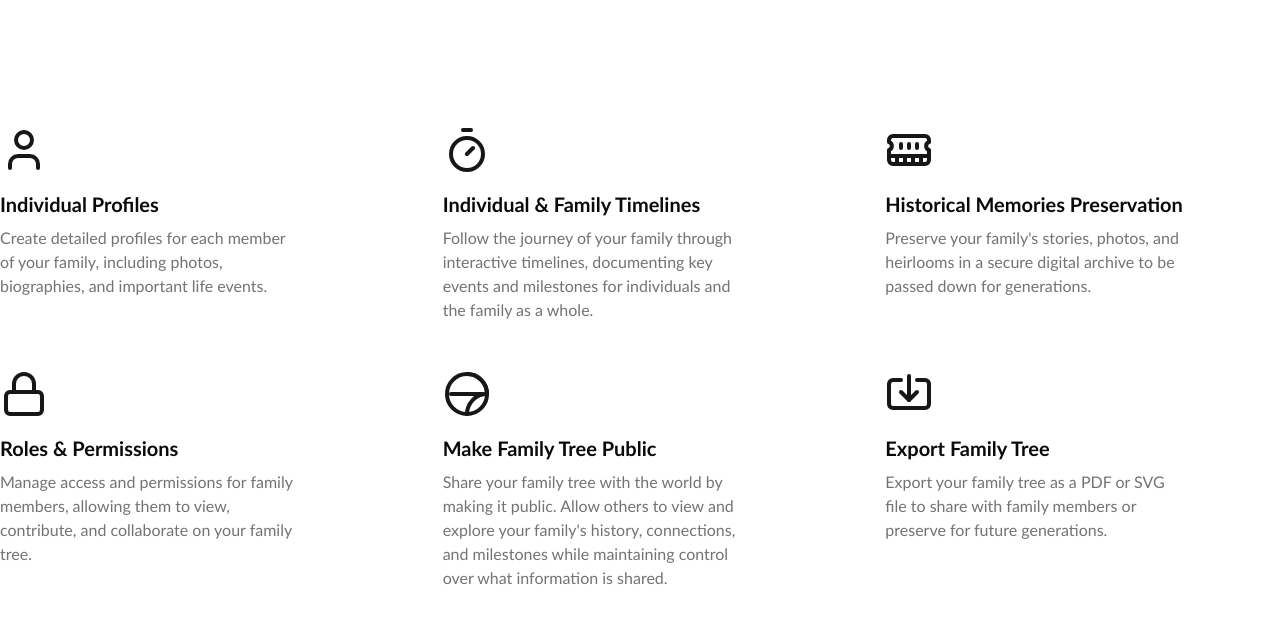
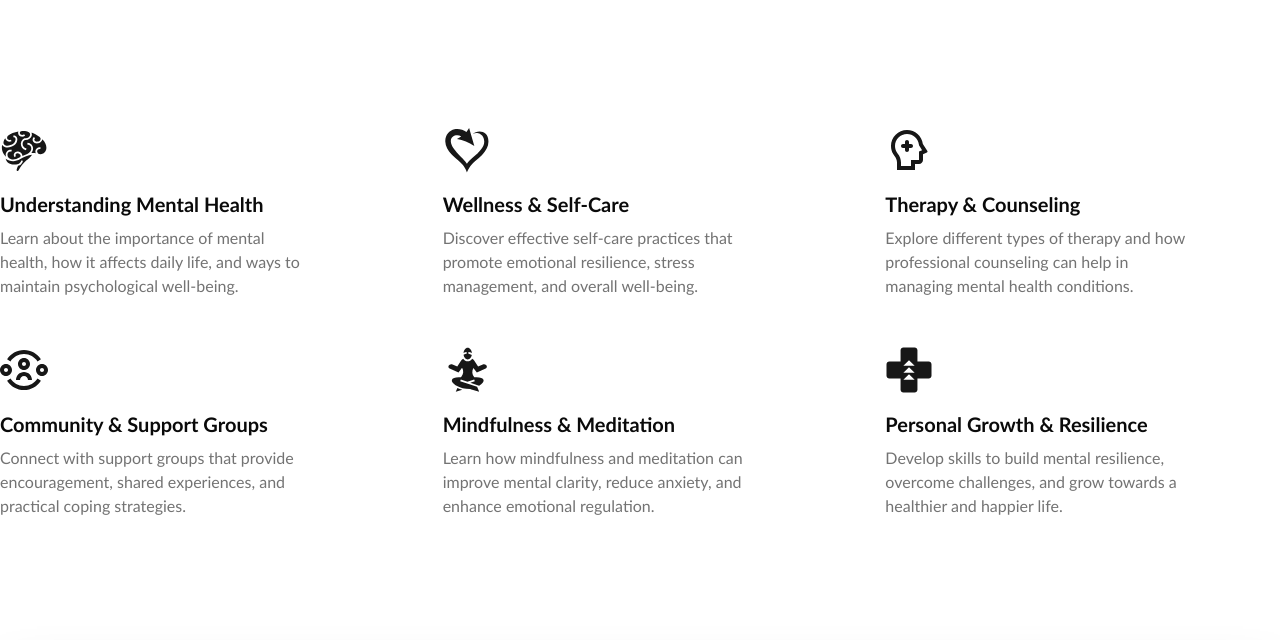
Before and after one commit to Oseun12/Mental-Health, a Next.js app: page / in a window 1280 px wide. Shown: the part 1880-2520 px from the top of the page. Built offline with nearby package versions, Linux system fonts and the light colour scheme; grey boxes are pictures that could not be loaded.

Commit message:
Chore: Home page setup

```diff
--- a/src/app/_components/Introduction.tsx
+++ b/src/app/_components/Introduction.tsx
@@ -18,8 +18,8 @@ function Introduction() {
                 cope with life’s challenges, work productively, and contribute meaningfully to their communities.
             </p>
 
-            <div className='flex mx-auto max-w-screen-xl gap-10'>
-            <div className='w-1/2'>
+            <div className='md:flex mx-auto max-w-screen-xl gap-10'>
+                <div className='md:w-1/2'>
                     <h2 className="mt-8 text-2xl font-semibold text-gray-800">Why is Mental Health Important?</h2>
                     <p className="mt-4 text-lg text-gray-700 leading-relaxed">
                         Mental health is just as important as physical health. Poor mental health can lead to a range of issues, including
@@ -37,7 +37,7 @@ function Introduction() {
                     </ul>
                 </div>
 
-                <div className='w-1/2'>
+                <div className='md:w-1/2'>
                     <h2 className="mt-8 text-2xl font-semibold text-gray-800">How to Maintain Good Mental Health</h2>
                     <p className="mt-4 text-lg text-gray-700 leading-relaxed">
                         Maintaining mental well-being requires intentional effort. Here are some ways to promote mental health:
--- a/src/app/_components/Introduction2.tsx
+++ b/src/app/_components/Introduction2.tsx
@@ -1,13 +1,8 @@
-import { ImportIcon, LockIcon, MemoryStickIcon, PublicTreeIcon, TimerIcon, UserIcon } from '@/components/Icon'
 import React from 'react'
-// import {
-//     ImportIcon,
-//     MemoryStickIcon,
-//     PublicTreeIcon,
-//     TimerIcon,
-//     UserIcon,
-//     LockIcon,
-//   } from "../components/Icons";
+import { GiBrain, GiSelfLove, GiMeditation, GiHealthIncrease  } from "react-icons/gi";
+import { RiPsychotherapyLine, RiUserCommunityLine } from "react-icons/ri";
+
+
 
 function Introduction2() {
   return (
@@ -17,97 +12,58 @@ function Introduction2() {
         >
           <div className='grid gap-10 sm:grid-cols-2 md:grid-cols-3 w-full 2xl:grid-cols-3 lg:gap-12'>
             <div className='flex flex-col items-center text-center space-y-4 lg:text-left lg:items-start'>
-              <UserIcon className='h-12 w-12 text-primary' />
+              < GiBrain className='h-12 w-12 text-primary' />
               <div className='space-y-2'>
-                <h3 className='text-xl font-bold'>Individual Profiles</h3>
+                <h3 className='text-xl font-bold'>Understanding Mental Health</h3>
                 <p className='max-w-[300px] text-muted-foreground'>
-                  Create detailed profiles for each member of your family,
-                  including photos, biographies, and important life events.
+                  Learn about the importance of mental health, how it affects daily life, and ways to maintain psychological well-being.
                 </p>
               </div>
-
             </div>
             <div className='flex flex-col items-center text-center space-y-4 lg:text-left lg:items-start'>
-              <TimerIcon className='h-12 w-12 text-primary' />
+              <GiSelfLove className='h-12 w-12 text-primary' />
               <div className='space-y-2'>
-                <h3 className='text-xl font-bold'>
-                  Individual & Family Timelines
-                </h3>
+                <h3 className='text-xl font-bold'>Wellness & Self-Care</h3>
                 <p className='max-w-[300px] text-muted-foreground'>
-                  Follow the journey of your family through interactive
-                  timelines, documenting key events and milestones for
-                  individuals and the family as a whole.
+                  Discover effective self-care practices that promote emotional resilience, stress management, and overall well-being.
                 </p>
               </div>
-              {/* <Link
-                  href='#'
-                  className='inline-flex h-9 items-center justify-center rounded-md bg-[#E6E5E5] px-4 py-2 text-sm font-medium text-black shadow transition-colors hover:bg-[#E6E5E5]/90 focus-visible:outline-none focus-visible:ring-1 focus-visible:ring-ring disabled:pointer-events-none disabled:opacity-50'
-                  prefetch={false}
-                >
-                  Learn More
-                </Link> */}
             </div>
             <div className='flex flex-col items-center text-center space-y-4 lg:text-left lg:items-start'>
-              <MemoryStickIcon className='h-12 w-12 text-primary' />
+              <RiPsychotherapyLine className='h-12 w-12 text-primary' />
               <div className='space-y-2'>
-                <h3 className='text-xl font-bold'>
-                  Historical Memories Preservation
-                </h3>
+                <h3 className='text-xl font-bold'>Therapy & Counseling</h3>
                 <p className='max-w-[300px] text-muted-foreground'>
-                  Preserve your family&apos;s stories, photos, and heirlooms in
-                  a secure digital archive to be passed down for generations.
+                  Explore different types of therapy and how professional counseling can help in managing mental health conditions.
                 </p>
               </div>
-              {/* <Link
-                  href='#'
-                  className='inline-flex h-9 items-center justify-center rounded-md bg-[#E6E5E5] px-4 py-2 text-sm font-medium text-black shadow transition-colors hover:bg-[#E6E5E5]/90 focus-visible:outline-none focus-visible:ring-1 focus-visible:ring-ring disabled:pointer-events-none disabled:opacity-50'
-                  prefetch={false}
-                >
-                  Learn More
-                </Link> */}
             </div>
-            {/* </div> */}
-            {/* <div className='grid gap-10 sm:grid-cols-2 md:grid-cols-3 lg:gap-12'> */}
             <div className='flex flex-col items-center text-center space-y-4 lg:text-left lg:items-start'>
-              <LockIcon className='h-12 w-12 text-primary' />
+              <RiUserCommunityLine className='h-12 w-12 text-primary' />
               <div className='space-y-2'>
-                <h3 className='text-xl font-bold'>Roles & Permissions</h3>
+                <h3 className='text-xl font-bold'>Community & Support Groups</h3>
                 <p className='max-w-[300px] text-muted-foreground'>
-                  Manage access and permissions for family members, allowing
-                  them to view, contribute, and collaborate on your family tree.
+                  Connect with support groups that provide encouragement, shared experiences, and practical coping strategies.
                 </p>
               </div>
-              {/* <Link
-                  href='#'
-                  className='inline-flex h-9 items-center justify-center rounded-md bg-[#E6E5E5] px-4 py-2 text-sm font-medium text-black shadow transition-colors hover:bg-[#E6E5E5]/90 focus-visible:outline-none focus-visible:ring-1 focus-visible:ring-ring disabled:pointer-events-none disabled:opacity-50'
-                  prefetch={false}
-                >
-                  Learn More
-                </Link> */}
             </div>
             <div className='flex flex-col items-center text-center space-y-4 lg:text-left lg:items-start'>
-              <PublicTreeIcon className='h-12 w-12 text-primary' />
+              <GiMeditation className='h-12 w-12 text-primary' />
               <div className='space-y-2'>
-                <h3 className='text-xl font-bold'>Make Family Tree Public</h3>
+                <h3 className='text-xl font-bold'>Mindfulness & Meditation</h3>
                 <p className='max-w-[300px] text-muted-foreground'>
-                  Share your family tree with the world by making it public.
-                  Allow others to view and explore your family&apos;s history,
-                  connections, and milestones while maintaining control over
-                  what information is shared.
+                  Learn how mindfulness and meditation can improve mental clarity, reduce anxiety, and enhance emotional regulation.
                 </p>
               </div>
-
             </div>
             <div className='flex flex-col items-center text-center space-y-4 lg:text-left lg:items-start'>
-              <ImportIcon className='h-12 w-12 text-primary' />
+              <GiHealthIncrease className='h-12 w-12 text-primary' />
               <div className='space-y-2'>
-                <h3 className='text-xl font-bold'>Export Family Tree</h3>
+                <h3 className='text-xl font-bold'>Personal Growth & Resilience</h3>
                 <p className='max-w-[300px] text-muted-foreground'>
-                  Export your family tree as a PDF or SVG file to share with
-                  family members or preserve for future generations.
+                  Develop skills to build mental resilience, overcome challenges, and grow towards a healthier and happier life.
                 </p>
               </div>
-
             </div>
           </div>
         </section>
--- a/src/components/Icon.tsx
+++ b/src/components/Icon.tsx
@@ -73,7 +73,7 @@ export function SunIcon(props: { className: string }) {
   );
 }
 
-export function TimerIcon(props: { className: string }) {
+export function TherapyIcon(props: { className: string }) {
   return (
     <svg
       {...props}
@@ -87,14 +87,14 @@ export function TimerIcon(props: { className: string }) {
       strokeLinecap='round'
       strokeLinejoin='round'
     >
-      <line x1='10' x2='14' y1='2' y2='2' />
-      <line x1='12' x2='15' y1='14' y2='11' />
-      <circle cx='12' cy='14' r='8' />
+      <path d='M12 2a10 10 0 1 1-10 10 10 10 0 0 1 10-10Z' />
+      <path d='M9 12h6' />
+      <path d='M12 9v6' />
     </svg>
   );
 }
 
-export function TreesIcon(props: { className: string }) {
+export function BrainIcon(props: { className: string }) {
   return (
     <svg
       {...props}
@@ -108,76 +108,14 @@ export function TreesIcon(props: { className: string }) {
       strokeLinecap='round'
       strokeLinejoin='round'
     >
-      <path d='M10 10v.2A3 3 0 0 1 8.9 16v0H5v0h0a3 3 0 0 1-1-5.8V10a3 3 0 0 1 6 0Z' />
-      <path d='M7 16v6' />
-      <path d='M13 19v3' />
-      <path d='M12 19h8.3a1 1 0 0 0 .7-1.7L18 14h.3a1 1 0 0 0 .7-1.7L16 9h.2a1 1 0 0 0 .8-1.7L13 3l-1.4 1.5' />
+      <path d='M12 2c-5.52 0-10 4.48-10 10s4.48 10 10 10 10-4.48 10-10S17.52 2 12 2Z' />
+      <path d='M12 6v12' />
+      <path d='M8 10h8' />
     </svg>
   );
 }
 
-export function UserIcon(props: { className: string }) {
-  return (
-    <svg
-      {...props}
-      xmlns='http://www.w3.org/2000/svg'
-      width='24'
-      height='24'
-      viewBox='0 0 24 24'
-      fill='none'
-      stroke='currentColor'
-      strokeWidth='2'
-      strokeLinecap='round'
-      strokeLinejoin='round'
-    >
-      <path d='M19 21v-2a4 4 0 0 0-4-4H9a4 4 0 0 0-4 4v2' />
-      <circle cx='12' cy='7' r='4' />
-    </svg>
-  );
-}
-
-export function LockIcon(props: { className: string }) {
-  return (
-    <svg
-      {...props}
-      xmlns='http://www.w3.org/2000/svg'
-      width='24'
-      height='24'
-      viewBox='0 0 24 24'
-      fill='none'
-      stroke='currentColor'
-      strokeWidth='2'
-      strokeLinecap='round'
-      strokeLinejoin='round'
-    >
-      <rect width='18' height='11' x='3' y='11' rx='2' ry='2' />
-      <path d='M7 11V7a5 5 0 0 1 10 0v4' />
-    </svg>
-  );
-}
-
-export function ImportIcon(props: { className: string }) {
-  return (
-    <svg
-      {...props}
-      xmlns='http://www.w3.org/2000/svg'
-      width='24'
-      height='24'
-      viewBox='0 0 24 24'
-      fill='none'
-      stroke='currentColor'
-      strokeWidth='2'
-      strokeLinecap='round'
-      strokeLinejoin='round'
-    >
-      <path d='M12 3v12' />
-      <path d='m8 11 4 4 4-4' />
-      <path d='M8 5H4a2 2 0 0 0-2 2v10a2 2 0 0 0 2 2h16a2 2 0 0 0 2-2V7a2 2 0 0 0-2-2h-4' />
-    </svg>
-  );
-}
-
-export function PublicTreeIcon(props: { className: string }) {
+export function WellnessIcon(props: { className: string }) {
   return (
     <svg
       {...props}
@@ -193,8 +131,66 @@ export function PublicTreeIcon(props: { className: string }) {
     >
       <circle cx='12' cy='12' r='10' />
       <path d='M4 12h16' />
-      <path d='M12 2a10 10 0 0 1 10 10' />
-      <path d='M12 22a10 10 0 0 1 10-10' />
     </svg>
   );
 }
+
+export function SupportGroupIcon(props: { className: string }) {
+  return (
+    <svg
+      {...props}
+      xmlns='http://www.w3.org/2000/svg'
+      width='24'
+      height='24'
+      viewBox='0 0 24 24'
+      fill='none'
+      stroke='currentColor'
+      strokeWidth='2'
+      strokeLinecap='round'
+      strokeLinejoin='round'
+    >
+      <circle cx='12' cy='12' r='10' />
+      <path d='M6 12h12' />
+    </svg>
+  );
+}
+
+export function MeditationIcon(props: { className: string }) {
+  return (
+    <svg
+      {...props}
+      xmlns='http://www.w3.org/2000/svg'
+      width='24'
+      height='24'
+      viewBox='0 0 24 24'
+      fill='none'
+      stroke='currentColor'
+      strokeWidth='2'
+      strokeLinecap='round'
+      strokeLinejoin='round'
+    >
+      <circle cx='12' cy='12' r='10' />
+      <path d='M8 16h8' />
+    </svg>
+  );
+}
+
+export function GrowthIcon(props: { className: string }) {
+  return (
+    <svg
+      {...props}
+      xmlns='http://www.w3.org/2000/svg'
+      width='24'
+      height='24'
+      viewBox='0 0 24 24'
+      fill='none'
+      stroke='currentColor'
+      strokeWidth='2'
+      strokeLinecap='round'
+      strokeLinejoin='round'
+    >
+      <path d='M12 2v20' />
+      <path d='M8 12h8' />
+    </svg>
+  );
+}
```
